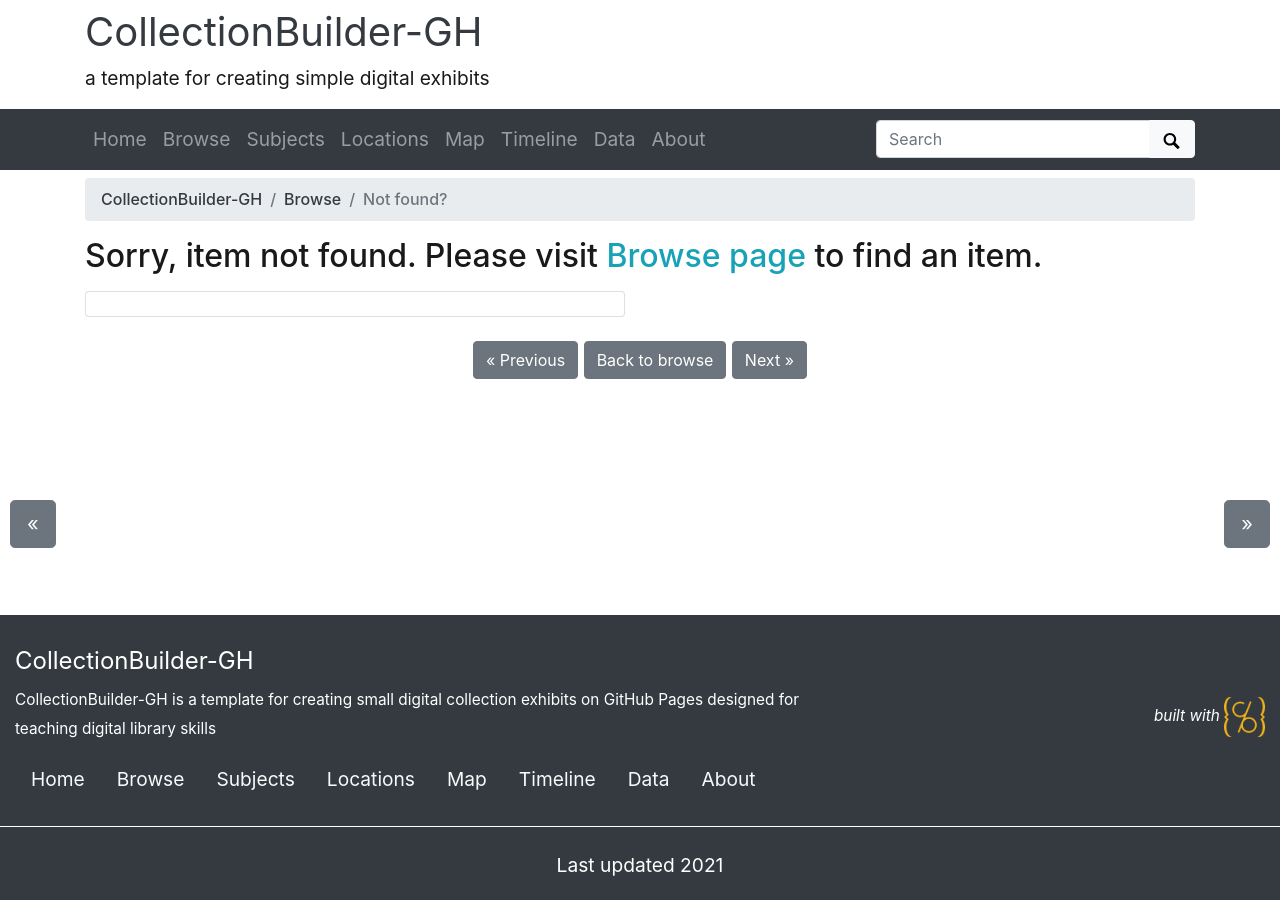
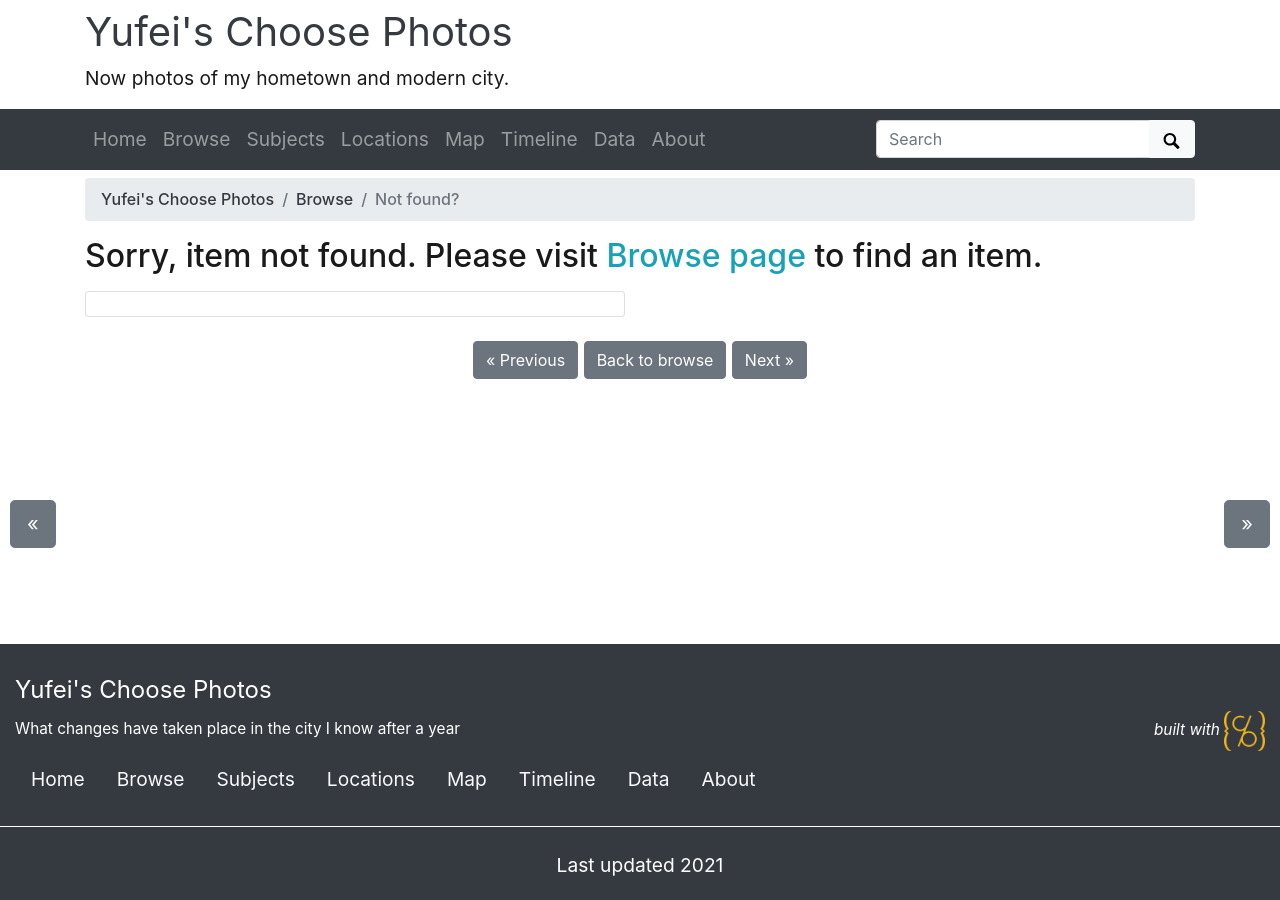
Before and after one commit to pangxiegongQAQ/Five-photos, a Jekyll site: the page built from pages/item.md, in a window 1280 px wide. Built offline with Jekyll 4.4.1, drawn with Linux system fonts in a browser that asks for light colours.

Commit message:
Update _config.yml

```diff
--- a/_config.yml
+++ b/_config.yml
@@ -9,25 +9,25 @@
 #
 # url is site domain, full URL to the production location of your collection
 # on GitHub Pages follows the pattern username.github.io
-#url: https://collectionbuilder.github.io
+url: https://github.com/pangxiegongQAQ
 # baseurl is path to location on the domain if necessary e.g. /digital/hjccc
 # on GitHub Pages it is your github repository's name prefixed with a /
-#baseurl: /collectionbuilder-gh
+baseurl: /Five photos
 # location of code, the full url to your github repository
-source-code: https://github.com/CollectionBuilder/collectionbuilder-gh
+source-code: https://github.com/pangxiegongQAQ/Five photos
 
 ##########
 # SITE SETTINGS
 #
 # title of site appears in banner
-title: CollectionBuilder-GH
+title: Yufei's Choose Photos
 # tagline, a short phrase that will appear throughout the site in the top banner
-tagline: a template for creating simple digital exhibits
+tagline: Now photos of my hometown and modern city.
 # description appears in meta tags and other locations
 # this description might appear in search result lists, keep around 160 characters max
-description: "CollectionBuilder-GH is a template for creating small digital collection exhibits on GitHub Pages designed for teaching digital library skills"
+description: "What changes have taken place in the city I know after a year"
 # creator of the digital collection, to appear in meta tags; we typically use our GitHub usernames but feel free to just use your name
-author: CollectionBuilder
+author: Yufei Wang
 
 ##########
 # COLLECTION SETTINGS
```
